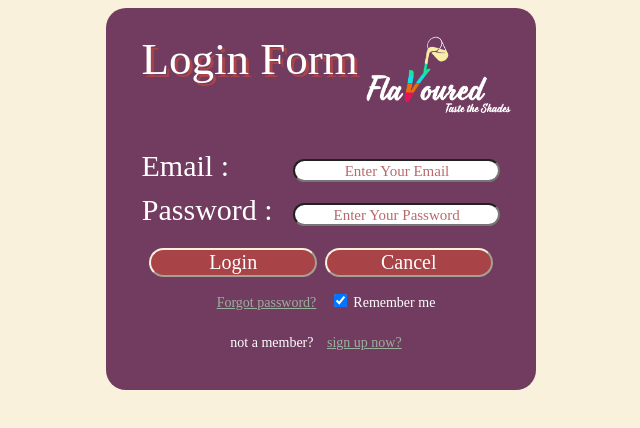
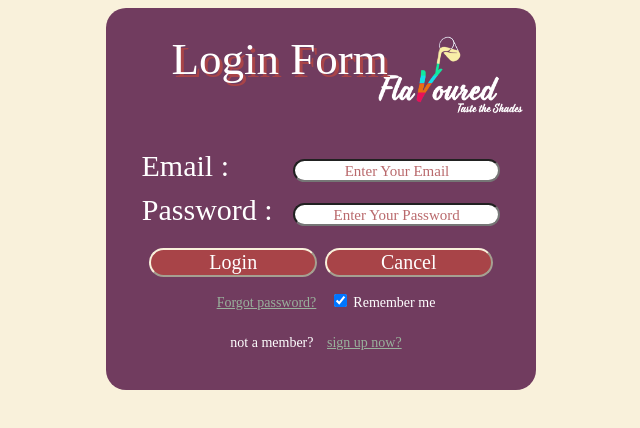
Before and after one commit to Web-Development-Project-CSc/Flavoured, a plain HTML site: page HTML/LOGIN.html in a window 1280 px wide. Shown: the whole page, without its empty margins (319-959 px from the left). Drawn offline with Linux system fonts and the light colour scheme.

Commit message:
lodin completed MK2

```diff
--- a/HTML/CSS/loginSkin_0.css
+++ b/HTML/CSS/loginSkin_0.css
@@ -10,7 +10,7 @@ form {
 }
 
 .flavoured {
-    margin-left: 10px;
+    margin-left: 40px;
     text-align: left;
     margin-bottom: 20px;
 }
@@ -23,6 +23,7 @@ input {
 img {
     margin-left: 60%;
     width: 150px;
+    margin-bottom: 0%;
 }
 
 ::placeholder {
```
